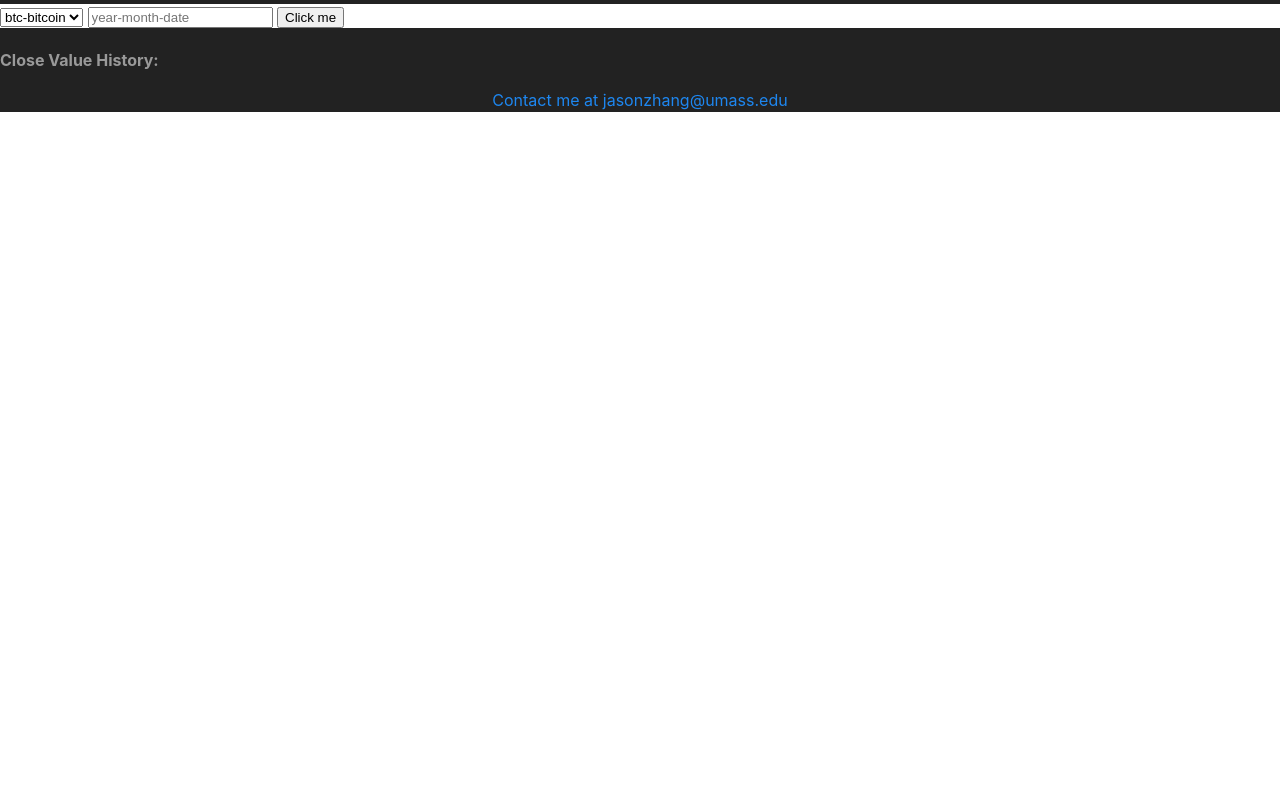
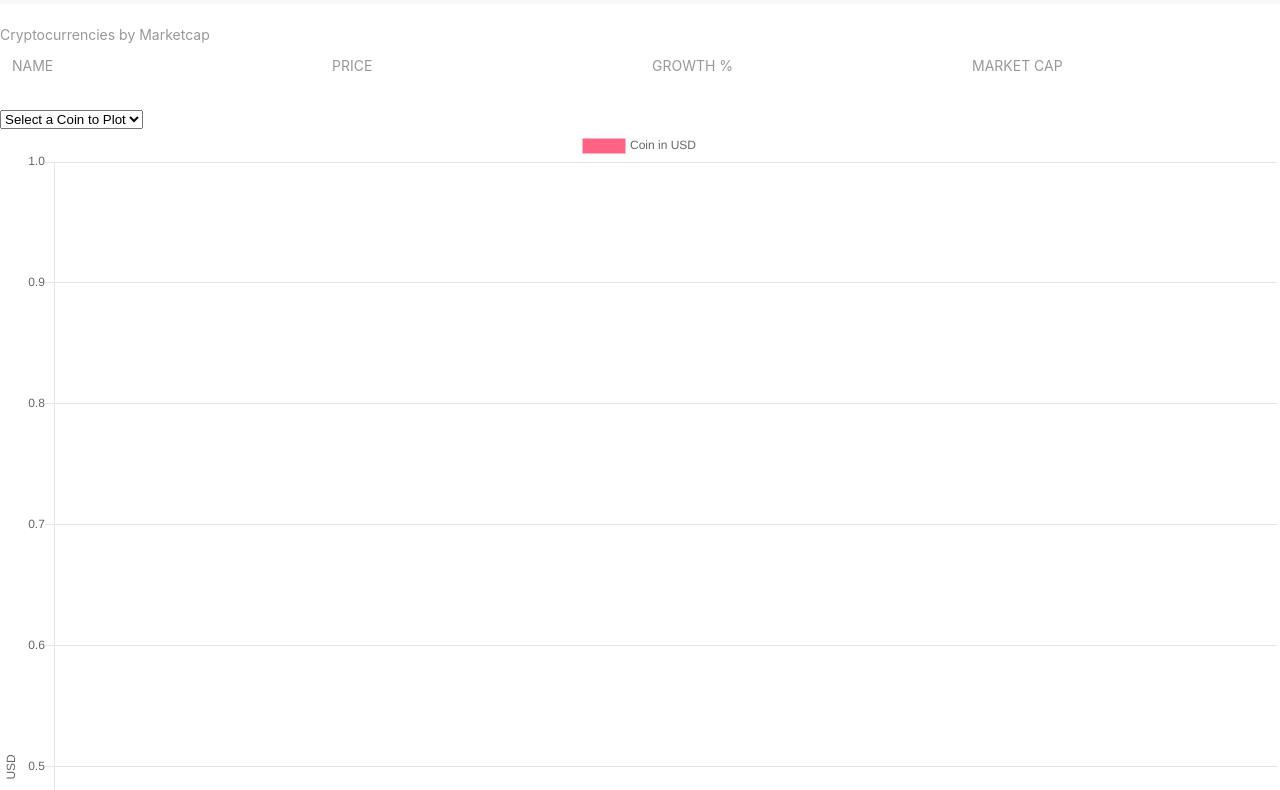
Before and after one commit to miesoz/cryptoFinance, a plain HTML site: page index.html in a window 1280 px wide. Shown: the part 66-856 px from the top of the page. Before the commit the page ends 800 px from the top, so only its background shows below. Drawn offline with nearby package versions, Linux system fonts and the light colour scheme; no server answers.

Commit message:
Add files via upload

```diff
--- a/index.html
+++ b/index.html
@@ -8,40 +8,59 @@
   <link rel="stylesheet" href="https://cdn.jsdelivr.net/npm/uikit@3.2.2/dist/css/uikit.min.css" />
   <link rel="stylesheet" href="style.css">
   <script src="https://cdn.jsdelivr.net/npm/chart.js@2.9.3/dist/Chart.min.js"></script>
+  <script type="text/javascript" src="http://code.jquery.com/jquery-1.7.1.min.js"></script>
 </head>
 <body>
   <div class="app">
     <!-- DOM IS document object model === the entire webpage -->
-    <header class="uk-flex uk-flex-left uk-background-secondary">
+    <header class="uk-flex uk-flex-left uk-background-muted">
       <h1>Crypto Coins</h1>
     </header>
+
+    <!--Table of coins and market values-->
+    <table class="uk-table uk-table-hover uk-table-striped uk-table-small">
+      <caption>Cryptocurrencies by Marketcap</caption>
+      <thead>
+          <tr>
+              <th class="uk-width-small">Name</th>
+              <th class="uk-width-small">Price</th>
+              <th class="uk-width-small">Growth %</th>
+              <th class="uk-width-small">Market Cap</th>
+          </tr>
+      </thead>
+
+      <tbody class="tableData">
+    <!-- <tr>
+              <td>Bitcoin</td>
+              <td>2 dollas</td>
+              <td>2 purcent</td>
+              <td>infinity</td>
+          </tr>
+          <tr>
+              <td>Ethreum</td>
+          </tr>
+          <tr>
+              <td>XRP</td>
+          </tr>
+    -->
+      </tbody>
+    </table>
+
     <!-- List of Coins -->
     <section class="input-stuff">
-      <select class="coins">
-        <option value="btc-bitcoin">btc-bitcoin</option>
-        <option value="saab">Saab</option>
-        <option value="opel">Opel</option>
-        <option value="audi">Audi</option>
+      <select class="coins" onchange="plot(this);">
+        <option selected = "selected">Select a Coin to Plot</option>
       </select>
-      <input type="text" placeholder="year-month-date">
-      <button class="date">Click me</button>
+      <!--<button class="coinChoice">Enter</button> -->
     </section>
 
 
-    <section class="uk-flex uk-flex-left uk-background-secondary uk-text-muted coin-container">
-      <ul class = "coin-list"></ul>
-    </section>
-    <section class = "uk-flex uk-flex-left uk-background-secondary uk-text-muted history-container">
-      <strong>Close Value History: </strong>
-      <ul class = "history-list"> </ul>
+    <!-- YOU NEED THIS TO DO CHARTJS THINGS -->
+    <section class="chart">
+      <canvas id="myChart" width="400" height="400"></canvas>
     </section>
 
-    <!-- YOU NEED THIS TO DO CHARTJS THINGS -->
-    <!-- <section class="chart">
-      <canvas id="myChart" width="400" height="400"></canvas>
-    </section> -->
-
-    <footer class="uk-flex uk-flex-center uk-background-secondary uk-text-primary foot">
+    <footer class="uk-flex uk-flex-center uk-text-primary foot">
       Contact me at jasonzhang@umass.edu
     </footer>
   </div>
--- a/index.js
+++ b/index.js
@@ -1,112 +1,222 @@
 // doing stuff to the document when ti loads
+let ctx = document.getElementById('myChart').getContext('2d');
+let myChart = new Chart(ctx, {
+  type: 'line',
+  data: {
+    labels: [],
+    datasets: [{
+      label: 'Coin in USD',
+      data: [],
+      fill: false,
+      backgroundColor: ['rgba(255, 99, 132, 0.2)'],
+      borderColor: ['rgba(255, 99, 132, 1)' ],
+      borderWidth: 3
+    }]
+  },
+  options: {
+    responsive: true,
+    hover: {
+      mode: 'nearest',
+      intersect: false
+    },
+    scales: {
+      yAxes: [{
+        display: true,
+        scaleLabel: {
+          display: true,
+          labelString: 'USD'
+        }
+      }],
+      xAxes: [{
+        display: true,
+        scaleLabel: {
+          display: true,
+          labelString: 'Date'
+        }
+      }]
+    },
+  }
+});
 document.addEventListener('DOMContentLoaded', () => {
-  // Call the function to get api data and populate
-  const coinID = [];
-  getCoins(coinID);
-  clicky(event, coinID)
+  let coinDict = {};
+  //let myChart;
+  build(coinDict);
+  console.log(coinDict);
+  //let xlabels = [];
+  //let ydata = [];
+  //getHistory(xlabels, ydata, "btc-bitcoin");
+  const ctx = document.getElementById('myChart').getContext('2d');
+  myChart = new Chart(ctx, {
+    type: 'line',
+    data: {
+      labels: [],
+      datasets: [{
+        label: 'Coin in USD',
+        data: [],
+        fill: false,
+        backgroundColor: ['rgba(255, 99, 132, 0.2)'],
+        borderColor: ['rgba(255, 99, 132, 1)' ],
+        borderWidth: 3
+      }]
+    },
+    options: {
+      responsive: true,
+      hover: {
+        mode: 'nearest',
+        intersect: false
+      },
+      scales: {
+        yAxes: [{
+          display: true,
+          scaleLabel: {
+            display: true,
+            labelString: 'USD'
+          }
+        }],
+        xAxes: [{
+          display: true,
+          scaleLabel: {
+            display: true,
+            labelString: 'Date'
+          }
+        }]
+      },
+    }
+  })
+  //myChart = chartFirst(coinDict);
+  //chartFirst(myChart, coinDict);
+  //chartIt();
+
+
 })
 
-const getPrice = async (coin_id) => {
-  let coinList = document.querySelector('.coin-list');
-  let response = await fetch(`https://api.coinpaprika.com/v1/coins/${coin_id}/ohlcv/today/`);
-  let data = await response.json();
-  // console.log(data[0].close);
-  coinList.innerHTML += `<li>${data[0].close}</li>`;
-}
-
-// Print everything at the same time
-
-const getCoins = async (coinID) => {
+async function build(coinDict) {        //builds coin dictionary while simaltaneously dynamically populating the entries on the table and drop down menu.
   const response = await fetch('https://api.coinpaprika.com/v1/coins');
   const data = await response.json();
   // # = id .= class NOTHING = html tags
-  let coinList = document.querySelector('.coin-list');
-  // Grabs the ul with class of coin-list
+  let coinTickerResponse, coinTickerData;
+  const table = document.querySelector('.tableData');
+  const dropMenu = document.querySelector('.coins');
   for (let i = 0; i < 10; i++) {
-    coinID.push(data[i].id);
-    coinList.innerHTML += `<li>${data[i].name + ': ' + data[i].id}</li>`;
-    // Will be literals of string instead of variable value
-    // getPrice(data[i].id);
-
-  }
-
-  for (let j = 0; j < 10; j++) {
-    // console.log(coinID[j]);
-    getPrice(coinID[j]);
-    // getHistory(coinID[j], "2019-11-29");
-  }
-  // console.log(coinID);
-
-}
-
-
-const getHistory = async (coin, date) => {
-  // console.log(coinArray);
-  let historyList = document.querySelector('.history-list');
-  let response = await fetch(`https://api.coinpaprika.com/v1/tickers/${coin}/historical?start=${date}&interval=1h`);
-  let data = await response.json();
-  for (let i = 0; i < data.length; i++) {
-    historyList.innerHTML += `<li>${data[i].price}</li>`;
+    coinTickerResponse = await fetch(`https://api.coinpaprika.com/v1/tickers/${data[i].id}`);
+    coinTickerData = await coinTickerResponse.json();
+    coinDict[data[i].rank] = coinTickerData;
+    table.innerHTML += `<tr><td>${coinDict[data[i].rank].name}</td>` + `<td>${coinDict[data[i].rank].quotes.USD.price}</td>` + `<td>${coinDict[data[i].rank].quotes.USD.percent_change_24h}</td>` + `<td>${coinDict[data[i].rank].quotes.USD.market_cap}</td>` + '</tr';
+    dropMenu.innerHTML += '<option value="' + coinDict[data[i].rank].id + '">' + coinDict[data[i].rank].id + '</option>';
   }
 }
 
-
-
-// Starting from input date to Date()
-const clicky = (event, coinID) => {
-  document.addEventListener("click", (event) => {
-
-    let timeThing
-    // console.log(event.target.previousElementSibling)
-    if (event.target.className === "date") {
-      // Do some validation what if I put penis inside date input field
-      const inputDate = event.target.previousElementSibling
-      const coinOption = document.querySelector(".coins")
-      const inputCoin = coinOption.value
-      // console.log(Date())
-      timeThing = inputDate.value
-
-      getHistory(inputCoin, timeThing)
-    }
-  })
+var plot = function(e){
+  if (e.value != "Select a Coin to Plot"){
+    chartIt(e.value);
+  }
 }
 
-// CHART STUFF IF YOU WANT OT USE CHART.JS
-// ELSE LOOK UP D3 CAUSE ITS HOT AND HARD
-// const ctx = document.getElementById('myChart').getContext('2d');
-// const myChart = new Chart(ctx, {
-//   type: 'bar',
-//   data: {
-//     labels: ['Red', 'Blue', 'Yellow', 'Green', 'Purple', 'Orange'],
-//     datasets: [{
-//       label: '# of Votes',
-//       data: [12, 19, 3, 5, 2, 3],
-//       backgroundColor: [
-//         'rgba(255, 99, 132, 0.2)',
-//         'rgba(54, 162, 235, 0.2)',
-//         'rgba(255, 206, 86, 0.2)',
-//         'rgba(75, 192, 192, 0.2)',
-//         'rgba(153, 102, 255, 0.2)',
-//         'rgba(255, 159, 64, 0.2)'
-//       ],
-//       borderColor: [
-//         'rgba(255, 99, 132, 1)',
-//         'rgba(54, 162, 235, 1)',
-//         'rgba(255, 206, 86, 1)',
-//         'rgba(75, 192, 192, 1)',
-//         'rgba(153, 102, 255, 1)',
-//         'rgba(255, 159, 64, 1)'
-//       ],
-//       borderWidth: 1
-//     }]
-//   },
-//   options: {
-//     scales: {
-//       yAxes: [{
-//         ticks: {
-//           beginAtZero: true
-//         }
-//       }]
-//     }
-//   }
-// });
+//const clicky = (event, name) => {
+//  document.addEventListener("click", (event) => {
+
+    //let timeThing;
+    // console.log(event.target.previousElementSibling)
+   // if (event.target.className === "date") {
+      // Do some validation what if I put penis inside date input field
+  //    const inputDate = event.target.previousElementSibling;
+  //    const coinOption = document.querySelector(".coins");
+    //  const inputCoin = coinOption.value;
+      // console.log(Date());
+     // timeThing = inputDate.value;
+
+      //getHistory(inputCoin, timeThing);
+//    }
+//  })
+//}
+
+async function getHistory(xlabels, ydata, coinID) {
+  const firstTrade = await fetch(`https://api.coinpaprika.com/v1/coins/${coinID}`)
+  const firstTradeData = await firstTrade.json();
+  const tickerFetch = await fetch(`https://api.coinpaprika.com/v1/tickers/${firstTradeData.id}/historical?start=${firstTradeData.started_at}&interval=7d`);
+  const history = await tickerFetch.json();
+  for (var date in history){
+    xlabels.push(history[date].timestamp.substring(0,10));
+    ydata.push(history[date].price);
+  }
+}
+
+//var chartFirst = async (coinDict) => {
+//  let xlabels = [];
+//  let ydata = [];
+ // await getHistory(xlabels, ydata, coinDict[1]);
+ // const ctx = document.getElementById('myChart').getContext('2d');
+  //console.log(xlabels);
+  //console.log(ydata);
+  //myChart = new Chart(ctx, {
+   // type: 'line',
+    //data: {
+     // labels: xlabels,
+      //datasets: [{
+       // label: 'USD',
+        //data: ydata,
+        //fill: true,
+       // backgroundColor: ['rgba(255, 99, 132, 0.2)'],
+//        borderColor: ['rgba(255, 99, 132, 1)' ],
+  //      borderWidth: 3
+    //
+      //}]
+   // },
+    //options: {
+     // responsive: true,
+     // hover: {
+      //  mode: 'nearest',
+       // intersect: false
+      //},
+      //scales: {
+       // yAxes: [{
+       //   display: true,
+        //  scaleLabel: {
+         //   display: true,
+          //  labelString: 'USD'
+          //}
+        //}],
+       // xAxes: [{
+       //   display: true,
+        //  scaleLabel: {
+         //   display: true,
+          //  labelString: 'Date'
+          //}
+        //}]
+      //},
+    //}
+  //})
+  //return myChart;
+//}
+function removeData(myChart) {
+  myChart.data.labels.pop();
+  myChart.data.datasets.forEach((dataset) => {
+    dataset.data.pop();
+  });
+  myChart.update();
+}
+
+function addData(myChart, labels, data) {
+  console.log(labels);
+  myChart.data.labels = labels;
+  //console.log(myChart.data.datasets.data);
+  myChart.data.datasets[0].data = data;
+  //myChart.data.datasets.forEach((dataset) => {
+  //  dataset.data.push(data);
+  //});
+  myChart.update();
+  console.log(myChart);
+}
+
+async function chartIt(coinID) {
+  //await resetCanvas();
+  console.log(coinID);
+  //removeData(myChart);
+  let xlabels = [];
+  let ydata = [];
+  await getHistory(xlabels, ydata, coinID);
+  //const ctx = document.getElementById('myChart').getContext('2d');
+  console.log(xlabels);
+  console.log(ydata);
+  addData(myChart, xlabels, ydata);
+}
```
Also changed, not shown: 1 other file.
